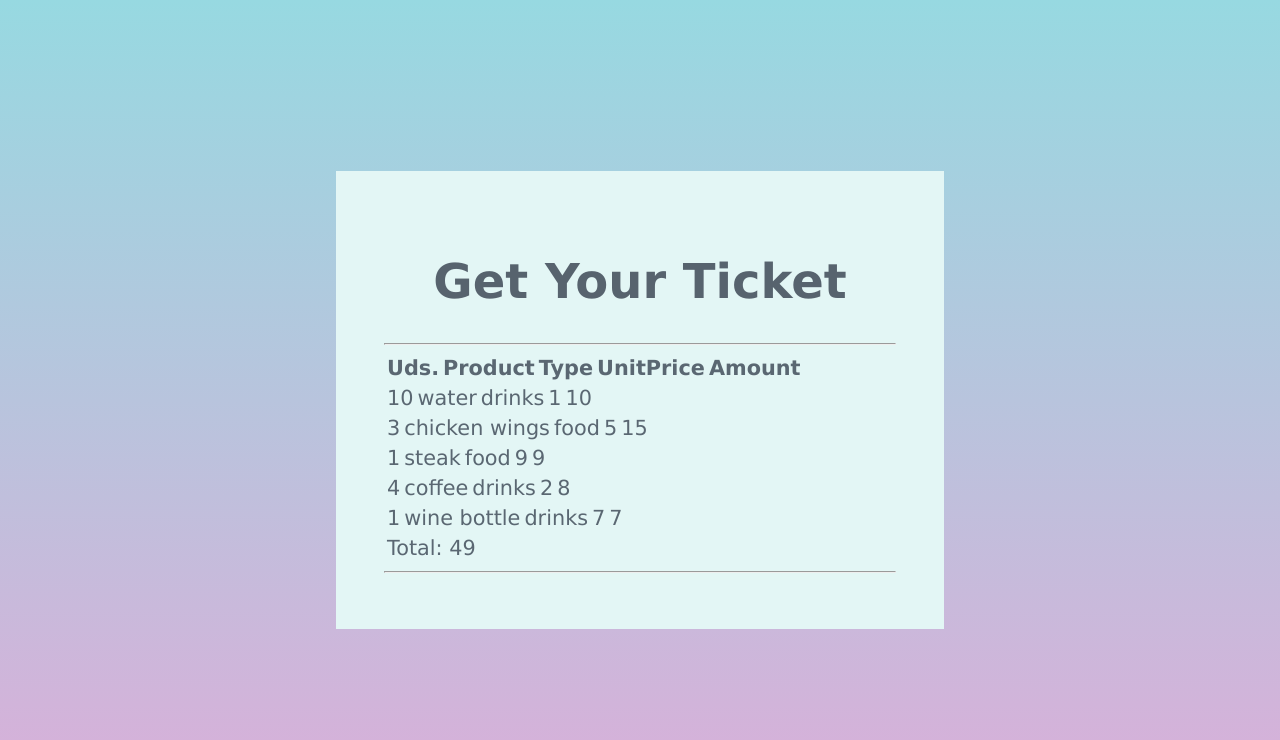
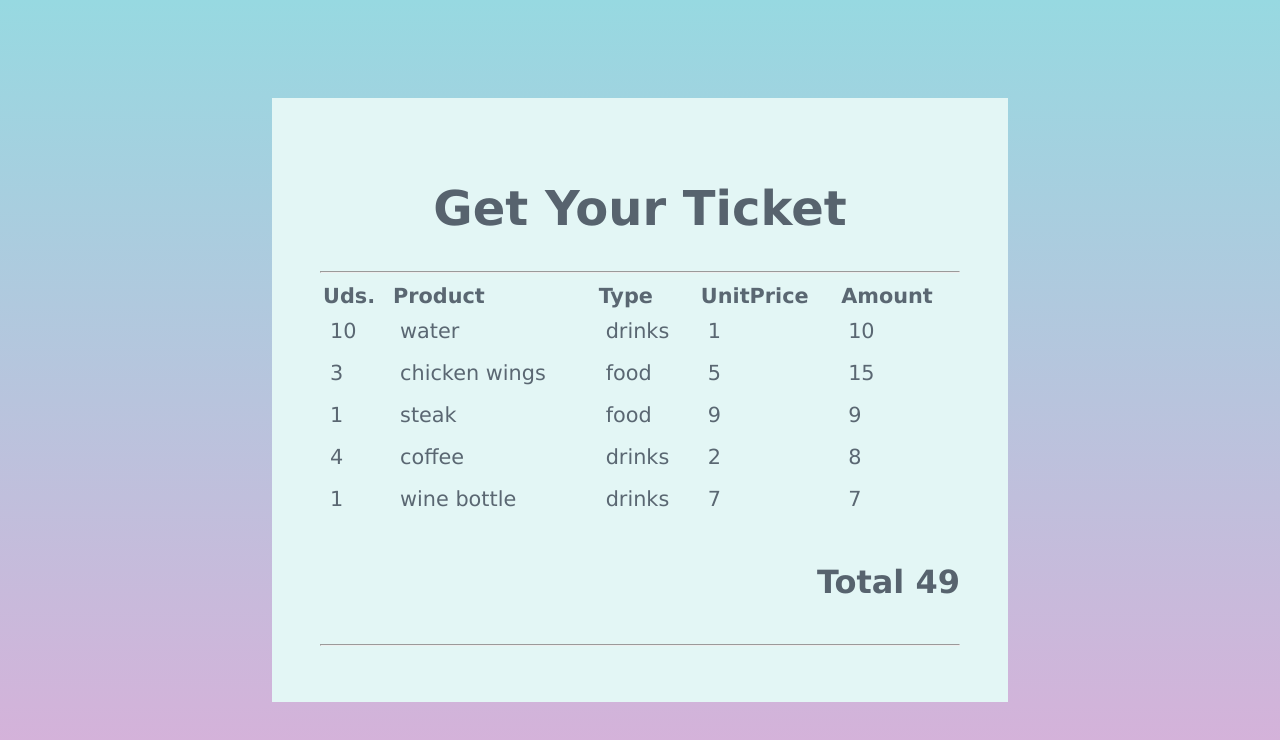
Before and after one commit to SolTuripe/get-ticket, a plain HTML site: page index.html in a window 1280 px wide. Drawn offline with Linux system fonts and the light colour scheme.

Commit message:
I added styles to the ticket

```diff
--- a/index.html
+++ b/index.html
@@ -20,6 +20,7 @@
           <th>Amount</th>
         </tr>
       </table>
+      <h4 id="total"></h4>
       <hr />
     </div>
     <script type="module" src="./service.js"></script>
--- a/service.js
+++ b/service.js
@@ -1,27 +1,31 @@
 import { data } from "./data/data.js";
 
 function getProductsTotal(products) {
-  let total = 0;
-  products.forEach((product) => {
-    total += product.quantity * product.unitPrice;
-  });
-  return total;
+  return products.reduce(
+    (accumulated, product) =>
+      accumulated + product.quantity * product.unitPrice,
+    0
+  );
 }
 
 function printInvoiceLines(products) {
   const table = document.querySelector("#lines");
-  products.map((product) => {
+
+  products.forEach((product) => {
     table.innerHTML += `
     <tr>
-    <td>${product.quantity}</td>
-    <td>${product.product}</td>
-    <td>${product.type}</td>
-    <td>${product.unitPrice}</td>
-    <td>${product.quantity * product.unitPrice}</td>
+      <td>${product.quantity}</td>
+      <td>${product.product}</td>
+      <td>${product.type}</td>
+      <td>${product.unitPrice}</td>
+      <td>${product.quantity * product.unitPrice}</td>
     </tr>
     `;
   });
-  table.innerHTML += `<tr><td>Total: ${getProductsTotal(products)}</td></tr>`;
+
+  document.querySelector("#total").innerHTML = `Total ${getProductsTotal(
+    products
+  )}`;
 }
 
 printInvoiceLines(data);
--- a/style/styles.css
+++ b/style/styles.css
@@ -14,22 +14,39 @@ body {
 
 #ticket-container {
   background: #e3f6f5;
-  width: 32rem;
+  width: 40rem;
   padding: 3rem;
 }
 
-h1 {
+#title,
+#total {
   color: #57636e;
+  font-family: Verdana;
+}
+
+#title {
   font-size: 3rem;
-  font-family: Verdana;
   text-align: center;
   padding: 2px 0;
+}
+
+#total {
+  font-size: 2rem;
+  text-align: right;
 }
 
 #lines {
   color: #5a6772;
   font-size: 1.3rem;
   font-family: Verdana;
-  display: flex;
-  flex-direction: column;
+  width: 100%;
 }
+
+td,
+td {
+  padding: 8px;
+}
+
+th {
+  text-align: left;
+}
```
